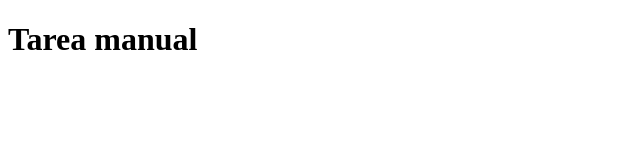
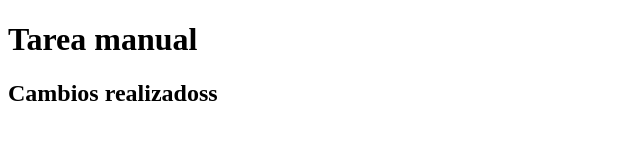
Before and after one commit to Alejandroortega2002/Tarea_manual_visual, a plain HTML site: page Index.html in a window 1280 px wide. Shown: the whole page, without its empty margins (0-640 px from the left). Drawn offline with Linux system fonts and the light colour scheme.

Commit message:
Proyecto terminado

```diff
--- a/Index.html
+++ b/Index.html
@@ -8,5 +8,6 @@
 </head>
 <body>
     <h1>Tarea manual</h1>
+    <h2>Cambios realizadoss</h2>
 </body>
 </html>
```
